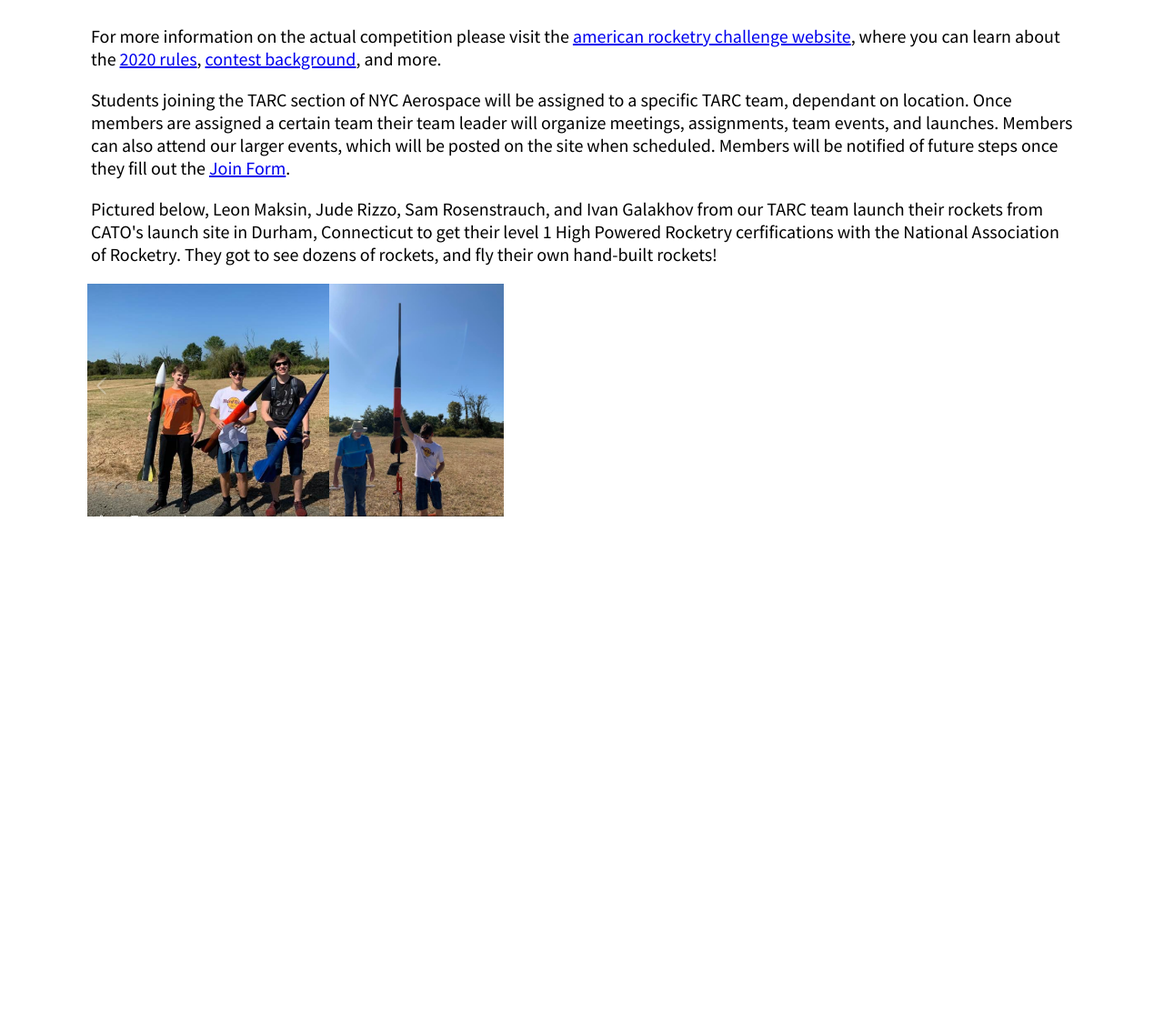
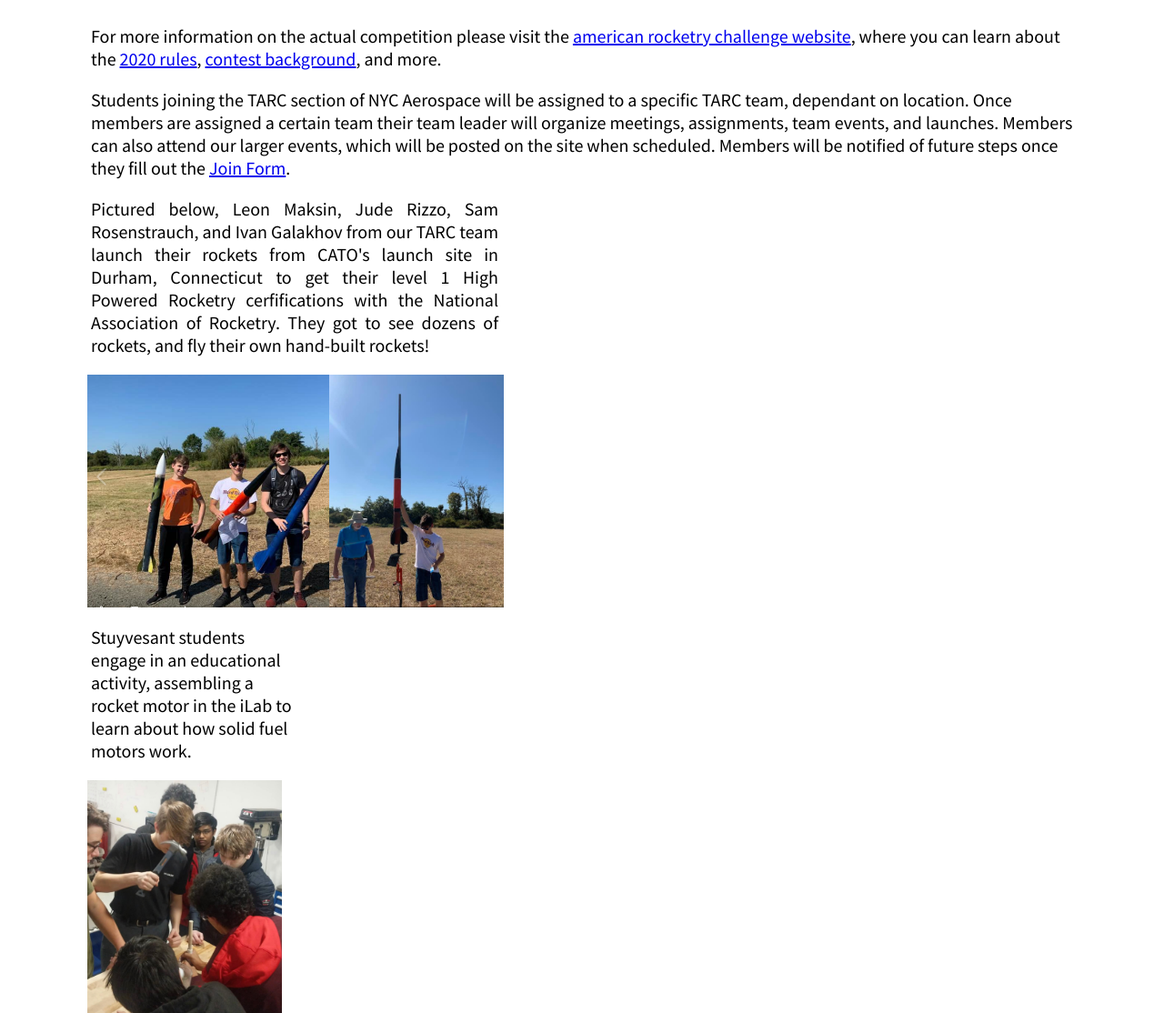
Before and after one commit to leonmaksin/NYC_Aerospace, a Flask app: page /tarc in a window 1280 px wide. Shown: the part 1189-2303 px from the top of the page at 91% size. Before the commit the page ends 1757 px from the top, so only its background shows below. Run offline with Flask 2, Linux system fonts and the light colour scheme.

Commit message:
Update tarc.html

```diff
--- a/templates/tarc.html
+++ b/templates/tarc.html
@@ -39,11 +39,21 @@
   <p id="content-title-main">Information for Prospective Members</p>
   <p id="regular-text">For more information on the actual competition please visit the <a href="https://rocketcontest.org/" target="_blank">american rocketry challenge website</a>, where you can learn about the <a href="https://3384f12ld0l0tjlik1fcm68s-wpengine.netdna-ssl.com/wp-content/uploads/2019/05/Event-Rules-TARC-2020-Final-as-of-18-May-2019.doc.pdf" target="_blank">2020 rules</a>, <a href="https://rocketcontest.org/about-the-contest/background/" target="_blank">contest background</a>, and more.</p>
   <p id="regular-text">Students joining the TARC section of NYC Aerospace will be assigned to a specific TARC team, dependant on location. Once members are assigned a certain team their team leader will organize meetings, assignments, team events, and launches. Members can also attend our larger events, which will be posted on the site when scheduled. Members will be notified of future steps once they fill out the <a href="/join"">Join Form</a>.</p>
-  <p id="regular-text">Pictured below, Leon Maksin, Jude Rizzo, Sam Rosenstrauch, and Ivan Galakhov from our TARC team launch their rockets from CATO's launch site in Durham, Connecticut to get their level 1 High Powered Rocketry cerfifications with the National Association of Rocketry. They got to see dozens of rockets, and fly their own hand-built rockets!</p>
-  <p id="regular-text"></p>
-  <div class="start-row-flex" style="margin-left: 2vw;">
-    <img src="/static/3.png" alt="Rocket Flying" style="height: 20vw;">
-    <img src="/static/4.png" alt="Leaders Rockets" style="height: 20vw;">
+  <div>
+    <p id="regular-text" style="width: 35vw; text-align: justify;">Pictured below, Leon Maksin, Jude Rizzo, Sam Rosenstrauch, and Ivan Galakhov from our TARC team launch their rockets from CATO's launch site in Durham, Connecticut to get their level 1 High Powered Rocketry cerfifications with the National Association of Rocketry. They got to see dozens of rockets, and fly their own hand-built rockets!</p>
+    <p id="regular-text"></p>
+    <div class="start-row-flex" style="margin-left: 2vw;">
+      <img src="/static/3.png" alt="Rocket Flying" style="height: 20vw;">
+      <img src="/static/4.png" alt="Leaders Rockets" style="height: 20vw;">
+    </div>
+  </div>
+  <div>
+    <p id="regular-text" style="width: 18vw;">Stuyvesant students engage in an educational activity, assembling a rocket motor in the iLab to learn about how solid fuel motors work.</p>
+    <p id="regular-text"></p>
+    <div class="start-row-flex" style="margin-left: 2vw;">
+      <img src="/static/IMG_2469.JPG" alt="Motor Assembly" style="height: 20vw;">
+    </div>
   </div>
 </div>
+
 {% endblock %}
```
